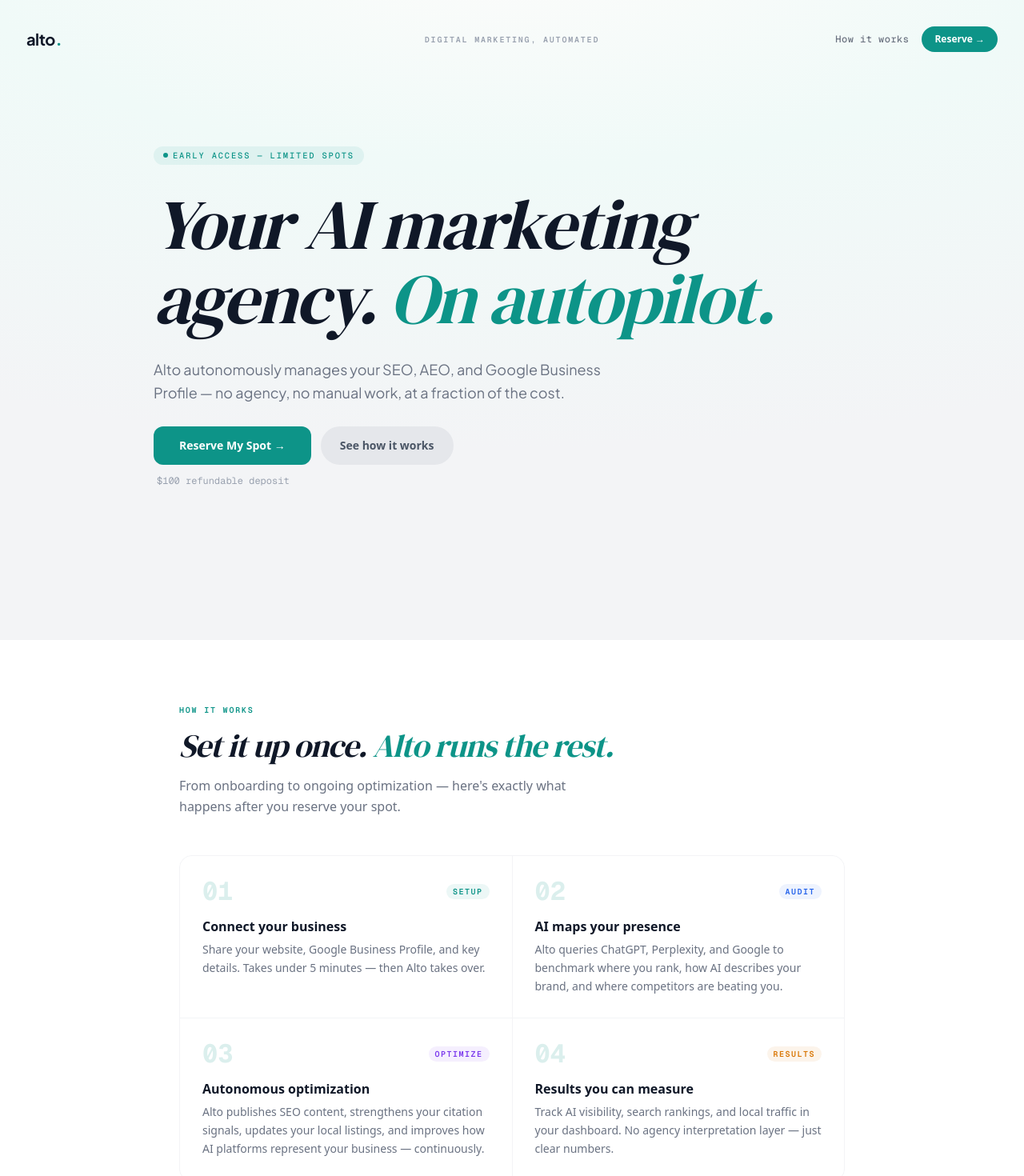
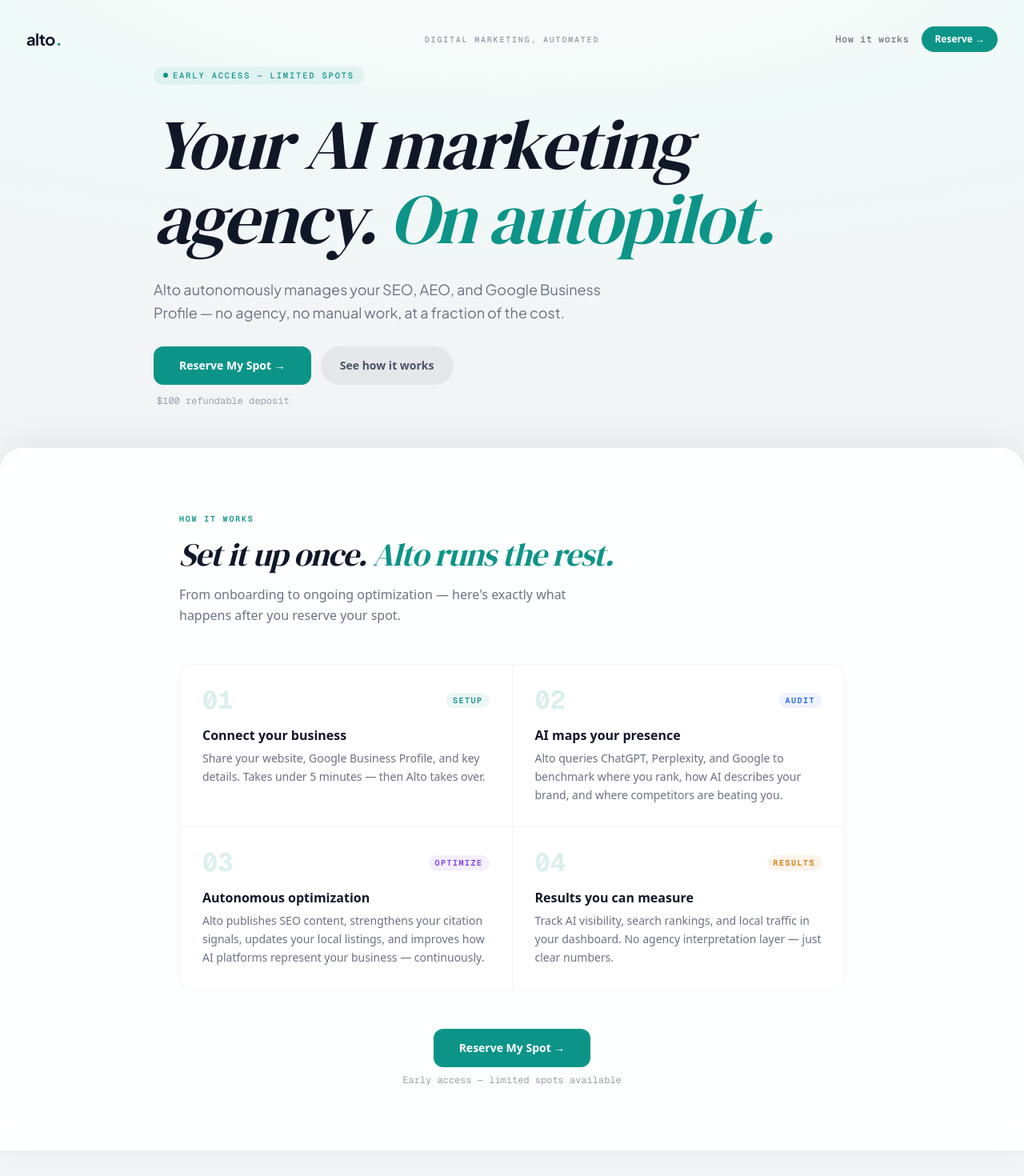
Before and after one commit to jbrijs/alto-waitlist, a Next.js app: page / in a window 1280 px wide. Shown: the top 1470 px of the page at 80% size. After the commit the page ends 1438 px from the top, so only its background shows below. Built offline with nearby package versions, Linux system fonts and the light colour scheme.

Commit message:
style: 75vh hero, how-it-works as glass card overlapping gradient

```diff
--- a/src/app/page.tsx
+++ b/src/app/page.tsx
@@ -7,13 +7,14 @@
     <>
       <StickyNav />
 
-      {/* Full-bleed hero with radial gradient */}
+      {/* Full-bleed hero with radial gradient — 75vh so how-it-works peeks below */}
       <div
-        className="min-h-screen flex flex-col"
+        className="flex flex-col"
         style={{
           background:
             "radial-gradient(ellipse 120% 80% at 50% -10%, #fdfcfb 0%, #f0faf8 45%, #f3f4f6 100%)",
           paddingTop: "72px",
+          minHeight: "75vh",
         }}
       >
         {/* Hero content — vertically centered in remaining space */}
@@ -87,10 +88,21 @@
         </div>
       </div>
 
-      {/* How it works */}
+      {/* How it works — glass card overlapping the hero gradient */}
       <section
         id="how-it-works"
-        style={{ background: "#ffffff" }}
+        className="relative z-10"
+        style={{
+          background: "rgba(255, 255, 255, 0.92)",
+          backdropFilter: "blur(20px) saturate(150%)",
+          WebkitBackdropFilter: "blur(20px) saturate(150%)",
+          borderRadius: "28px 28px 0 0",
+          border: "1px solid rgba(255, 255, 255, 0.75)",
+          borderBottom: "none",
+          boxShadow:
+            "0 -8px 40px rgba(0, 0, 0, 0.06), inset 0 1px 0 rgba(255, 255, 255, 1)",
+          marginTop: "-40px",
+        }}
       >
         <div className="max-w-4xl mx-auto px-8 py-20">
           {/* Section header */}
```
